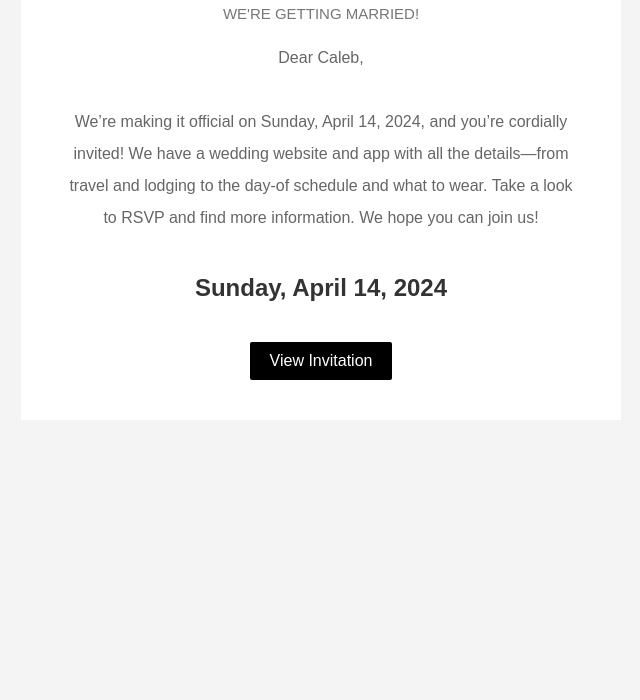
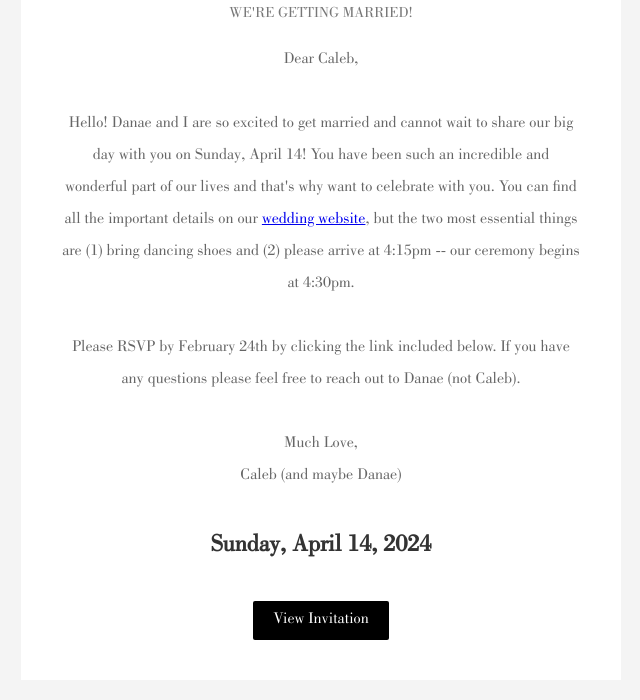
Before and after one commit to calebbweaver/calebbweaver.github.io, a website: page email/template.html in a window 1280 px wide. Shown: the part 112-812 px from the top of the page, without its empty margins (319-959 px from the left). Drawn offline with Linux system fonts and the light colour scheme.

Commit message:
changes to email template

```diff
--- a/email/template.html
+++ b/email/template.html
@@ -2,7 +2,22 @@
 <html lang="en">
 <head>
 <title>Email Invitation</title>
+<style type="text/css">
+  @media screen {
+    @font-face {
+      font-family: 'text';
+      font-weight: 400;
+      font-style: normal;
+      src: url("https://calebbweaver.github.io/fonts/BodoniLTPro-Book.woff2") format('woff2');
+    }
+
+    body {
+      font-family: "text", "Arial", Sans-Serif;
+    }
+  }
+</style>
 </head>
+
 <body style="margin: 0; padding: 0; background-color: #f4f4f4;">
 <table border="0" cellpadding="0" cellspacing="0" width="100%">
   <tr>
@@ -10,19 +25,26 @@
       <!-- Centered content -->
       <table align="center" border="0" cellpadding="0" cellspacing="0" width="600" style="border-collapse: collapse; background-color: #ffffff; padding: 40px;">
         <tr>
-          <td align="center" style="padding: 40px; font-family: Arial, sans-serif;">
+          <td align="center" style="padding: 40px; ">
             <h1 style="font-size: 32px; margin: 0; font-weight: 100;">Danae & Caleb</h1>
             <h2 style="font-size: 15px; font-weight: normal; margin: 20px 0; color: #777777">WE'RE GETTING MARRIED!</h2>
-            <p style="margin: 20px 0; color: #666666; font-family: Arial, sans-serif; font-size: 16px; line-height: 2;">
+            <p style="margin: 20px 0; color: #666666;  font-size: 16px; line-height: 2;">
               Dear Caleb,<br><br>
-              We’re making it official on Sunday, April 14, 2024, and you’re cordially invited! We have a wedding website and app with all the details—from travel and lodging to the day-of schedule and what to wear. Take a look to RSVP and find more information. We hope you can join us!
+              Hello! Danae and I are so excited to get married and cannot wait to share our big day with you on Sunday, April 14! You
+              have been such an incredible and wonderful part of our lives and that's why want to celebrate with you. You can find all
+              the important details on our <a href="https://withjoy.com/danae-and-caleb/welcome">wedding website</a>, but the two most essential things are (1) bring dancing shoes and (2)
+              please arrive at 4:15pm -- our ceremony begins at 4:30pm.<br><br>
+              Please RSVP by February 24th by clicking the link included below. If you have any questions please feel free to reach
+              out to Danae (not Caleb).<br><br>
+              Much Love,<br>
+              Caleb (and maybe Danae)
             </p>
             <h3 style="font-size: 24px; color: #333333; margin: 40px 0;">Sunday, April 14, 2024</h3>
             <!-- Button -->
             <table border="0" cellspacing="0" cellpadding="0">
               <tr>
                 <td align="center" style="background-color: #000000; padding: 10px 20px; border-radius: 2px;">
-                  <a href="https://calebbweaver.github.io/" target="_blank" style="font-size: 16px; font-family: Arial, sans-serif; color: #ffffff; text-decoration: none; display: inline-block;">View Invitation</a>
+                  <a href="https://calebbweaver.github.io/" target="_blank" style="font-size: 16px;  color: #ffffff; text-decoration: none; display: inline-block;">View Invitation</a>
                 </td>
               </tr>
             </table>
@@ -34,3 +56,7 @@
 </table>
 </body>
 </html>
+
+<!-- font-family: Arial, sans-serif;
+font-family: Arial, sans-serif;
+font-family: Arial, sans-serif; -->
```
Also changed, not shown: README.md (added).
